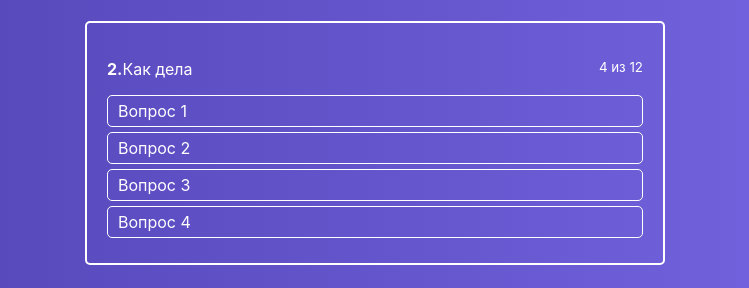
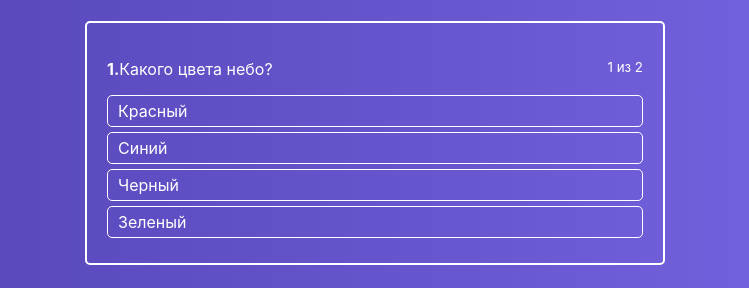
Before and after one commit to lexaarni777/React, a React app in the folder Lessons6/react-quiz/: page /quiz/1 in a window 1280 px wide. Shown: the part 161-449 px from the top of the page, without its empty margins (265-1014 px from the left). Built offline with nearby package versions, Linux system fonts and the light colour scheme.

Commit message:
6 блок 8 урок

```diff
--- a/Lessons6/react-quiz/src/componets/ActiveQuiz/ActiveQuiz.js
+++ b/Lessons6/react-quiz/src/componets/ActiveQuiz/ActiveQuiz.js
@@ -6,15 +6,16 @@
     <div className={classes.ActiveQuiz}>
         <p  className={classes.Question}>
             <span>
-                <strong>2.</strong>
-                Как дела
+                <strong>{props.answerNumber}.</strong>
+                {props.question}
             </span>
 
-            <small>4 из 12</small>
+            <small>{props.answerNumber} из {props.quizLenght}</small>
         </p>
 
         <AnswersList
             answers={props.answers}
+            onAnswerClick={props.onAnswerClick}
         />
     </div>
 )
--- a/Lessons6/react-quiz/src/componets/ActiveQuiz/AnswersList/AnswerItem/AnswerItem.js
+++ b/Lessons6/react-quiz/src/componets/ActiveQuiz/AnswersList/AnswerItem/AnswerItem.js
@@ -3,7 +3,8 @@
 
 const AnswerItem = props => {
     return(
-        <li className={classes.AnswerItem}>
+        <li className={classes.AnswerItem}
+        onClick={()=>props.onAnswerClick(props.answer.id)}>
             {props.answer.text}
         </li>
     )
--- a/Lessons6/react-quiz/src/componets/ActiveQuiz/AnswersList/AnswersList.js
+++ b/Lessons6/react-quiz/src/componets/ActiveQuiz/AnswersList/AnswersList.js
@@ -9,6 +9,7 @@
                 <AnswerItem
                     key={index}
                     answer={answer}
+                    onAnswerClick={props.onAnswerClick}
                 />
             )
         })}
--- a/Lessons6/react-quiz/src/containers/Quiz/Quiz.js
+++ b/Lessons6/react-quiz/src/containers/Quiz/Quiz.js
@@ -4,16 +4,39 @@
 
 class Quiz extends Component{
     state = {
+        activeQuestion: 0,
         quiz: [
             {
+                question: 'Какого цвета небо?',
+                rightAnswerId: 2,
+                id: 1,
                 answers: [
-                    {text: 'Вопрос 1'},
-                    {text: 'Вопрос 2'},
-                    {text: 'Вопрос 3'},
-                    {text: 'Вопрос 4'}
+                    {text: 'Красный', id: 1},
+                    {text: 'Синий', id: 2},
+                    {text: 'Черный', id: 3},
+                    {text: 'Зеленый', id: 4}
+                ]
+            },
+            {
+                question: 'В каком году основали Санкт-Петербург?',
+                rightAnswerId: 3,
+                id: 2,
+                answers: [
+                    {text: '1700', id: 1},
+                    {text: '1705', id: 2},
+                    {text: '1703', id: 3},
+                    {text: '1803', id: 4}
                 ]
             }
         ]
+    }
+
+    onAnswerClickHendler = (answerId) =>{
+        console.log(answerId)
+
+        this.setState({
+            activeQuestion: this.state.activeQuestion + 1
+        })
     }
 
     render(){
@@ -23,7 +46,11 @@
                 <div className={classes.QuizWrapper}>
                     <h1>Ответьте на все вопросы</h1>
                     <ActiveQuiz
-                        answers={this.state.quiz[0].answers}
+                        answers={this.state.quiz[this.state.activeQuestion].answers}
+                        question={this.state.quiz[this.state.activeQuestion].question}
+                        onAnswerClick={this.onAnswerClickHendler}
+                        quizLenght={this.state.quiz.length}
+                        answerNumber={this.state.activeQuestion + 1}
                     />
                 </div>
             </div>
```
